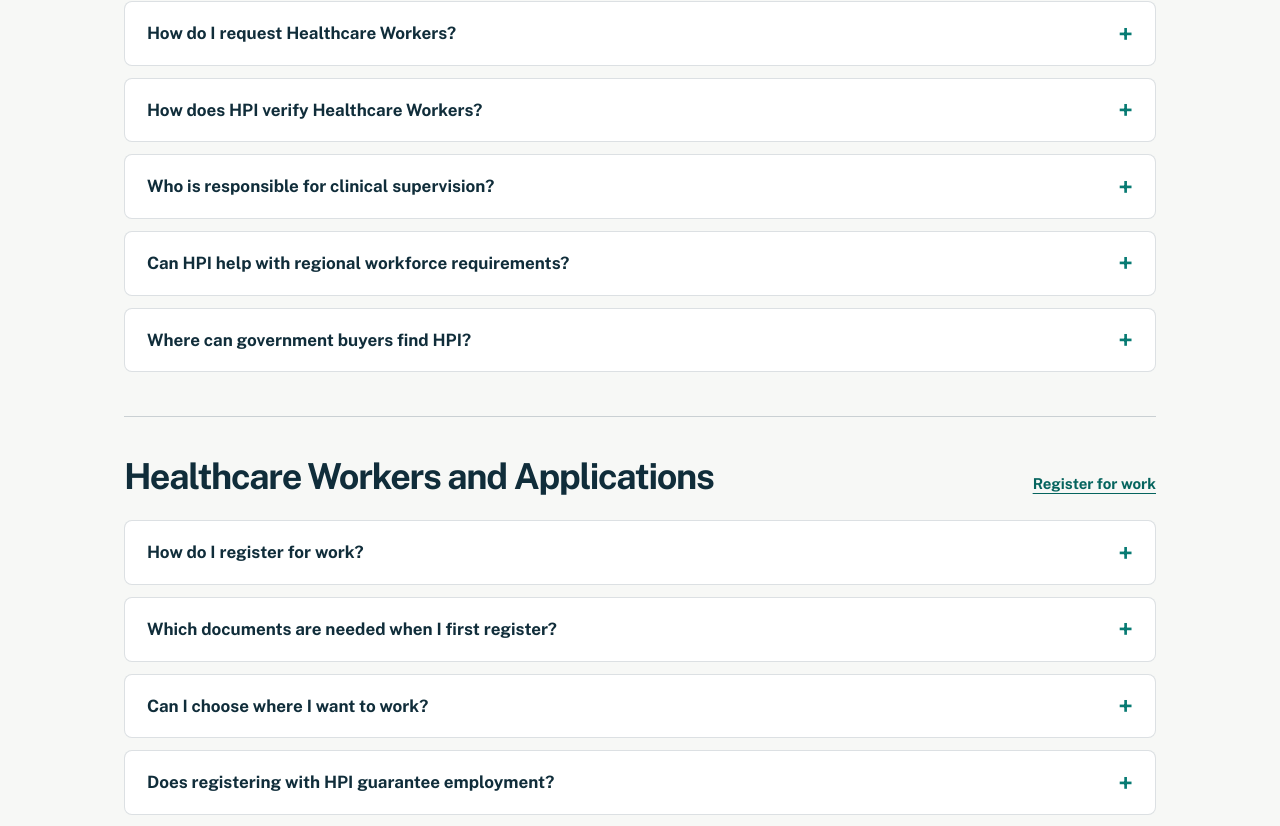
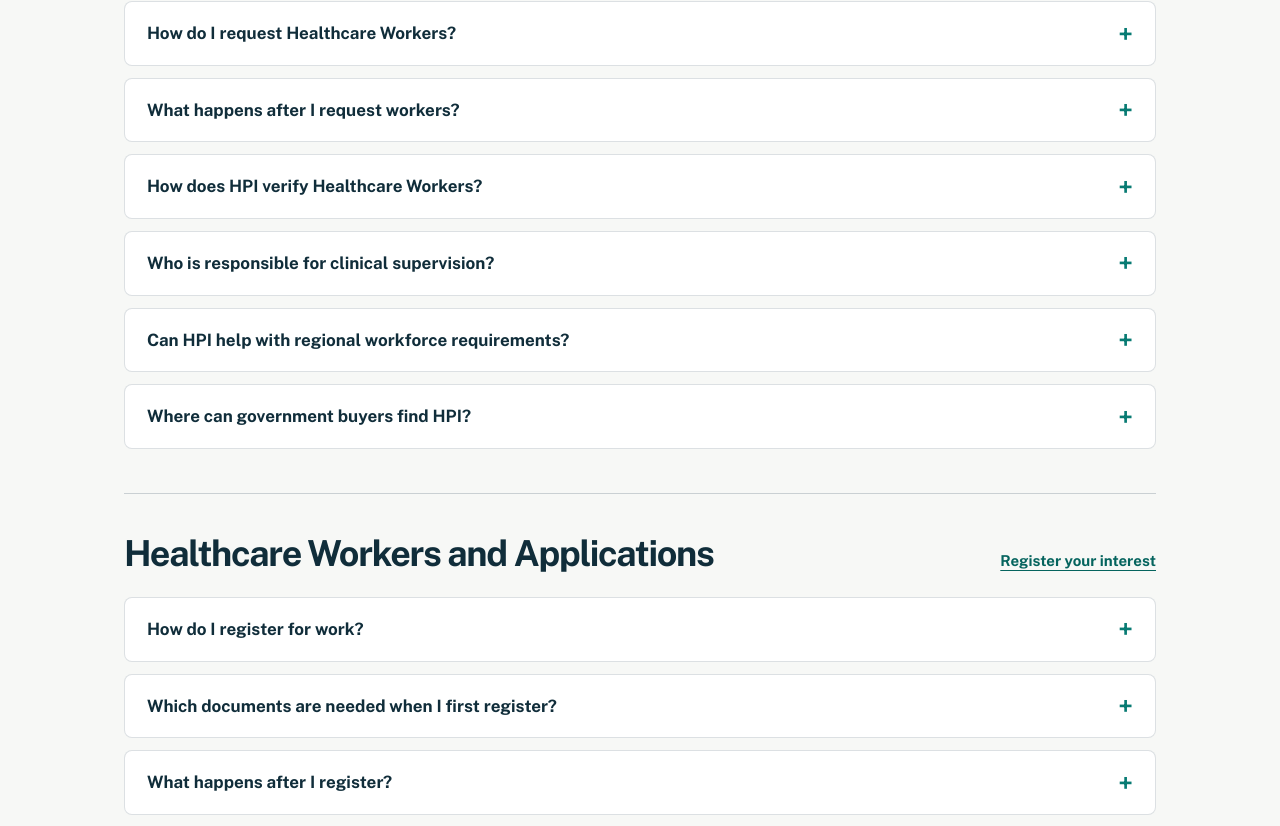
Before and after one commit to wgsaus-dotcom/Healthplus, a Next.js app: page /faq in a window 1280 px wide. Shown: the part 1269-2095 px from the top of the page. Built offline with nearby package versions, Linux system fonts and the light colour scheme.

Commit message:
Update HPI FAQ for employer enquiries and registration

```diff
--- a/app/faq/page.tsx
+++ b/app/faq/page.tsx
@@ -19,7 +19,8 @@ const faqGroups = [
     title: "Employers and Facilities",
     id: "employers",
     items: [
-      ["How do I request Healthcare Workers?", "Use the Request Workers form on our Employers page. Tell us the role, location, work setting, anticipated start date and your contact details. We acknowledge requests and make initial contact within one business day."],
+      ["How do I request Healthcare Workers?", "Use Request Workers to give us your organisation and contact details, service location, roles, number of workers and when you need them. You can add roster and screening details if you have them."],
+      ["What happens after I request workers?", "When we receive your request, the form shows a reference. We’ll acknowledge your request and contact you within one business day to discuss availability, checks and next steps. This does not confirm a placement or start date."],
       ["How does HPI verify Healthcare Workers?", "Checks are tailored to the role and may include relevant Ahpra registration, qualifications, work rights, identity, screening, references and required training or clearances. Requirements are confirmed against the role and service setting."],
       ["Who is responsible for clinical supervision?", "The host healthcare service is responsible for day-to-day clinical direction, supervision and its own site-specific clinical governance. HPI coordinates its agreed employment, workforce and compliance responsibilities."],
       ["Can HPI help with regional workforce requirements?", "Yes. HPI works with employers to understand regional and remote workforce requirements, including role scope, availability, compliance and practical commencement arrangements. We assess each request before confirming an approach."],
@@ -30,10 +31,11 @@ const faqGroups = [
     title: "Healthcare Workers and Applications",
     id: "workers",
     items: [
-      ["How do I register for work?", "Visit Healthcare Workers and complete the registration form. You can upload your résumé and provide your contact information, profession, preferred location and availability."],
-      ["Which documents are needed when I first register?", "Start with your résumé and the information requested in the form. We will explain role-specific registration and compliance documents after reviewing your details. Please do not submit identity, banking, police-check or health documents unless requested through an appropriate secure process."],
+      ["How do I register for work?", "Choose Register your interest. Upload your résumé, enter your contact details, profession and preferred NSW region, then tell us your availability."],
+      ["Which documents are needed when I first register?", "Upload your résumé as a PDF, DOC or DOCX up to 5 MB. You don’t need to upload compliance documents at this stage. Please don’t include identity documents, banking details, police checks or health records in your initial registration."],
+      ["What happens after I register?", "If we receive your registration, the confirmation screen shows a reference. Keep it for follow-up. We review your résumé and contact you if a suitable role comes up. If you don’t see a reference and are unsure whether your registration went through, contact HPI before submitting again."],
       ["Can I choose where I want to work?", "Yes. Tell us your preferred NSW location and availability. We discuss relevant opportunities when available, but selecting a region does not mean a vacancy exists."],
-      ["Does registering with HPI guarantee employment?", "Registration is an expression of interest. Employment and placement decisions depend on available roles, employer requirements, candidate eligibility and applicable checks."],
+      ["Does registering with HPI guarantee employment?", "No. Registration lets us know you’re interested in work. Our roles guide explains the types of work we support; it does not list current vacancies. Any placement depends on a suitable opening, employer requirements and the checks for that role."],
       ["Does HPI deliver NDIS services?", "HPI does not currently provide NDIS supports as an NDIS service provider. Community and in-home support workforce opportunities are assessed within the scope of an individual engagement."],
     ],
   },
@@ -87,7 +89,8 @@ export default function FaqPage() {
               <h2 id={`faq-heading-${group.id}`}>{group.title}</h2>
               {group.id === "ahpra" && <a href="/ahpra-registration-support">Explore AHPRA Support</a>}
               {group.id === "employers" && <a href="/employers#request">Request Workers</a>}
-              {group.id === "workers" && <a href="/work-with-us#apply">Register for work</a>}
+              {group.id === "workers" && <a href="/work-with-us#apply">Register your interest</a>}
+              {group.id === "general" && <a href="/privacy">Read our Privacy Policy</a>}
             </div>
             <div className="hpi-faq-items">
               {group.items.map(([question, answer]) => (
--- a/app/seo-pages.ts
+++ b/app/seo-pages.ts
@@ -38,7 +38,7 @@ export const seoPages: Record<string, { label: string; title: string; descriptio
   "/faq": {
     "label": "FAQ",
     "title": "Healthcare Recruitment & Job FAQs",
-    "description": "Answers about healthcare recruitment, job applications, role checks, regional NSW coverage, Ahpra support and contacting Healthplus."
+    "description": "How to request healthcare workers or register for work in NSW. Find out what to submit, what happens next and how HPI handles role checks."
   },
   "/ahpra-registration-support": {
     "label": "AHPRA Support",
@@ -71,7 +71,7 @@ export const pageLastModified: Record<string, string> = {
   "/roles": "2026-11-27",
   "/about": "2026-11-27",
   "/why-hpi": "2026-11-13",
-  "/faq": "2026-11-13",
+  "/faq": "2026-11-27",
   "/ahpra-registration-support": "2026-11-13",
   "/regional-nsw-healthcare-workforce": "2026-11-27",
   "/aged-care-workforce-nsw": "2026-11-27",
```
Also changed, not shown: 1 other file (tests, documents, lock files or other folders).
